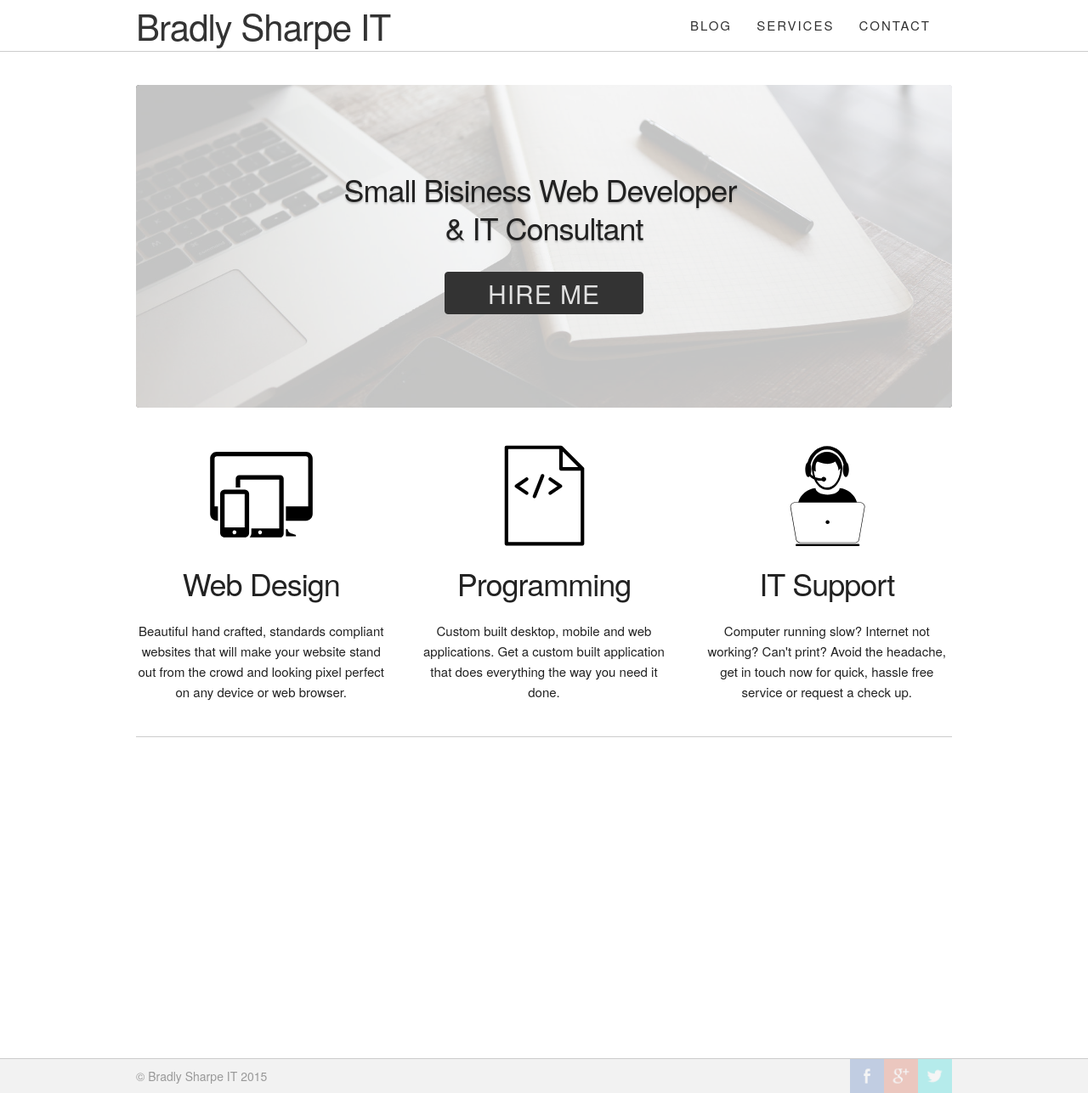
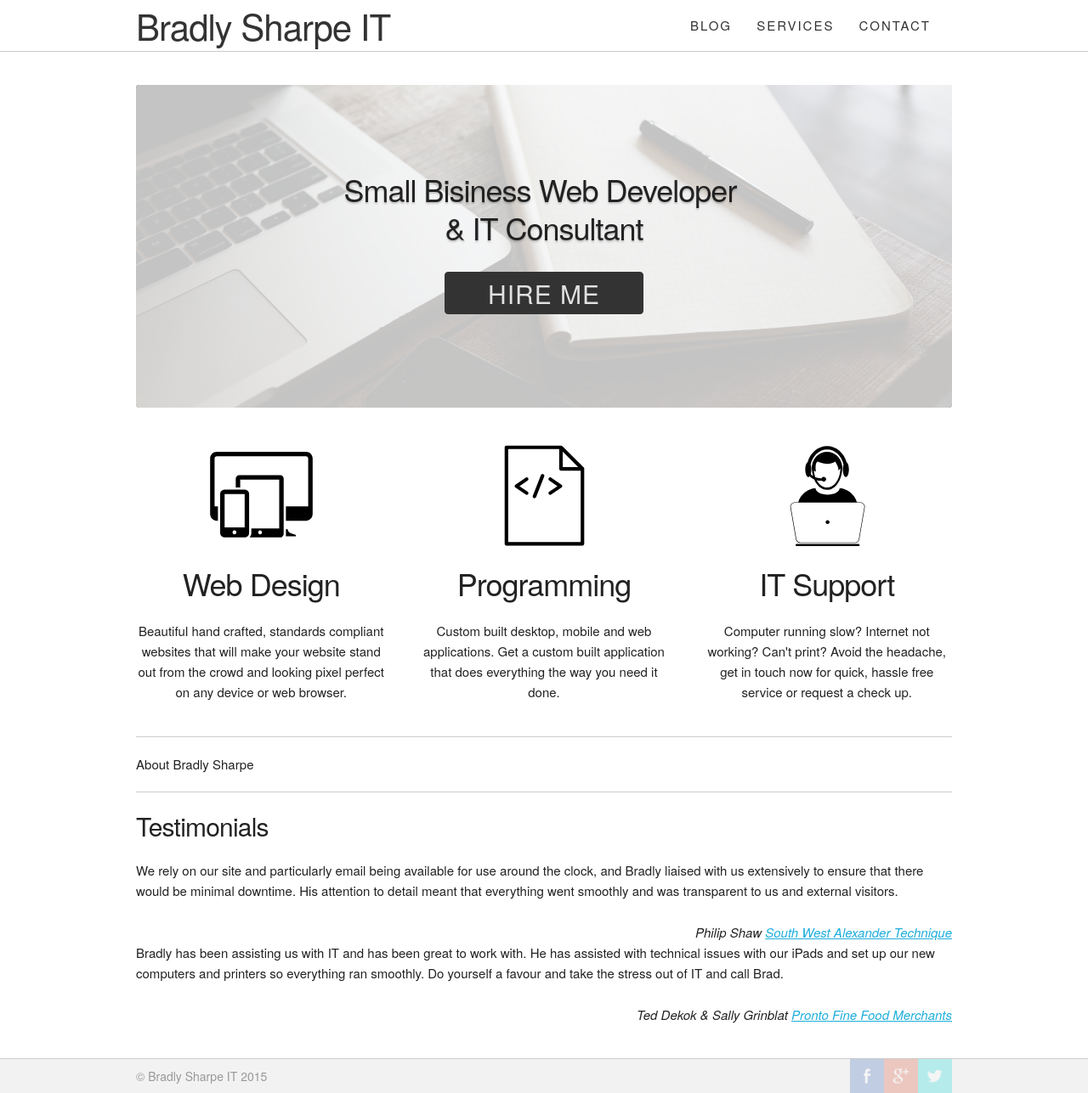
Before and after one commit to BradlySharpe/bradlysharpe.com.au, a Jekyll site: the page built from index.html, in a window 1280 px wide and 1287 px high. Shown: the whole window at 85% size. Built offline with Jekyll 4.4.1, drawn with Linux system fonts in a browser that asks for light colours.

Commit message:
Add testimonials to home page

```diff
--- /dev/null
+++ b/_data/testimonial.yml
@@ -0,0 +1,17 @@
+- person: "Philip Shaw"
+  company: South West Alexander Technique
+  url: "http://www.alextech.com.au/"
+  testimonial: >
+    We rely on our site and particularly email being available for use around the clock, and Bradly liaised with us extensively to ensure that there would be minimal downtime. His attention to detail meant that everything went smoothly and was transparent to us and external visitors.
+
+- person: "Ted Dekok & Sally Grinblat"
+  company: Pronto Fine Food Merchants
+  url: "http://www.prontofinefood.com.au/"
+  testimonial: >
+    Bradly has been assisting us with IT and has been great to work with. He has assisted with technical issues with our iPads and set up our new computers and printers so everything ran smoothly. Do yourself a favour and take the stress out of IT and call Brad.
+
+- person: "Phill Orero & Paul Hayward"
+  company: South West Alexander Technique
+  url: "http://www.alextech.com.au/"
+  testimonial: >
+    Bradly was fantastic in helping us create a unique website and scoring system for our business. He has always gone above and beyond, maintaining constant contact and taking on any feedback while delivering a product on a very short time frame, with excellent results and after product service. We couldn't recommend Bradly Sharpe highly enough and look forward to working with Bradly in the future.
--- a/index.html
+++ b/index.html
@@ -24,6 +24,22 @@ layout: home
 		<p>Computer running slow? Internet not working? Can't print? Avoid the headache, get in touch now for quick, hassle free service or request a check up.</p>
 	</div>
 </div>
+<div class="row about u-border-bottom">
+	About Bradly Sharpe
+</div>
+<div class="row testimonials">
+	<h4>Testimonials</h4>
+	{% for item in site.data.testimonial limit:2 %}
+	<div class="row">
+		<p class="testimonial">{{ item.testimonial }}</p>
+		<cite class="u-pull-right">
+			<span class="author">{{ item.person }}</span>
+			<a class="breaks" href="{{ item.url }}" rel="nofollow" target="_blank" title="{{ item.company }}">{{ item.company }}</a>
+		</cite>
+	</div>
+	{% endfor %}
+</div>
+
 <script type="text/javascript">
 	function revertToPNG(el) {
       if (el && ("svg" == el.src.substr(el.src.lastIndexOf(".") + 1, el.src.length).toLowerCase()))
```
